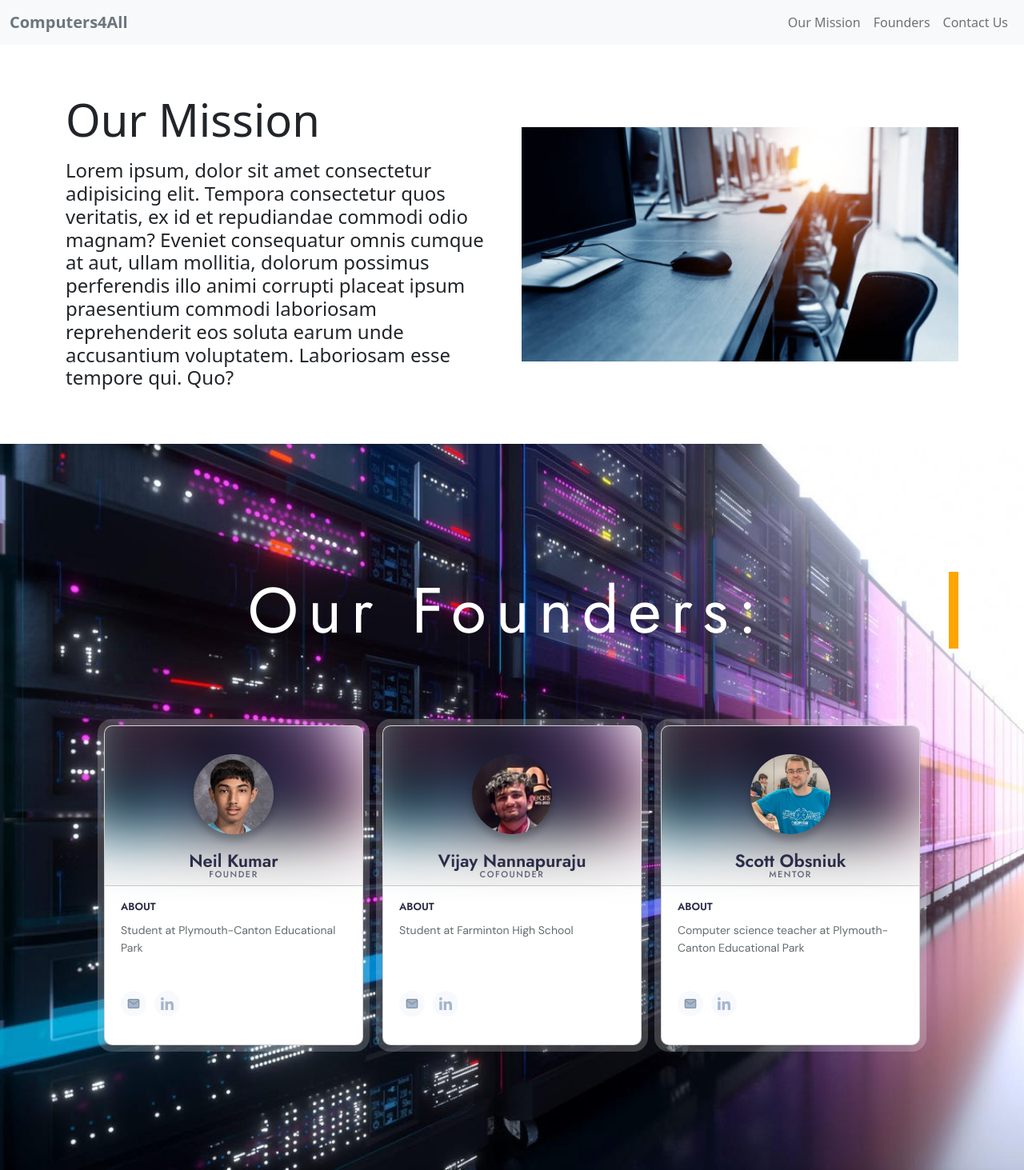
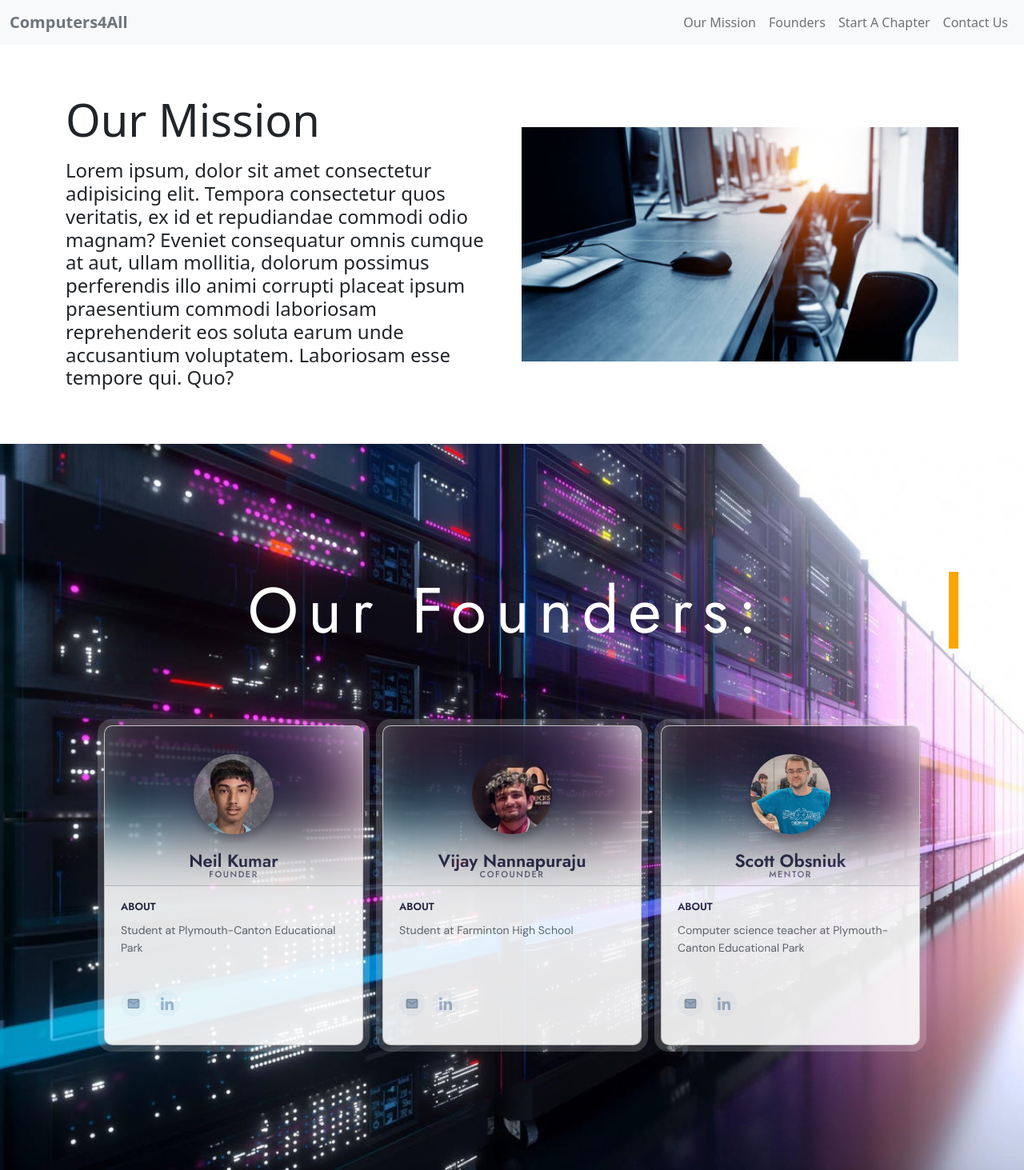
Before and after one commit to vijayn7/PC2ALL-Website, a plain HTML site: page index.html in a window 1280 px wide. Shown: the top 1463 px of the page at 80% size. Drawn offline with nearby package versions, Linux system fonts and the light colour scheme.

Commit message:
link fix

```diff
--- a/cards.css
+++ b/cards.css
@@ -1,8 +1,8 @@
 @import url("https://fonts.googleapis.com/css?family=DM+Sans:400,500|Jost:400,500,600&display=swap");
-  * {
-       box-sizing: border-box;
- }
-  #founders {
+* {
+      box-sizing: border-box;
+}
+#founders {
        color: #2b2c48;
        font-family: "Jost", sans-serif;
        background-image: url("assets/card-bg.jpeg");
@@ -14,7 +14,7 @@
        display: flex;
        flex-wrap: wrap;
  }
-  .card {
+.card {
        max-width: 340px;
        margin: auto;
        overflow-y: auto;
@@ -27,6 +27,7 @@
        flex-direction: column;
        border-radius: 10px;
        box-shadow: 0 0 0 8px rgba(255, 255, 255, 0.2);
+       opacity: .9;
  }
   .card {
        height: 400px;
--- a/index.html
+++ b/index.html
@@ -33,10 +33,13 @@
             <div class="collapse navbar-collapse justify-content-end align-center" id="main-nav">
                 <ul class="navbar-nav">
                     <li class="nav-item">
-                        <a class="nav-link" href="#misson">Our Mission</a>
+                        <a class="nav-link" href="#intro">Our Mission</a>
                     </li>
                     <li class="nav-item">
                         <a class="nav-link" href="#founders">Founders</a>
+                    </li>
+                    <li class="nav-item">
+                        <a class="nav-link" href="#chapter">Start A Chapter</a>
                     </li>
                     <li class="nav-item">
                         <a class="nav-link" href="#contact">Contact Us</a>
```
